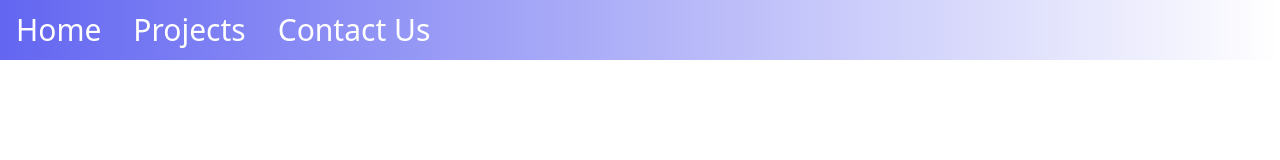
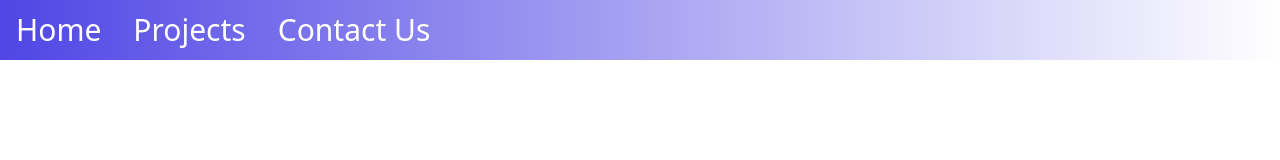
Before and after one commit to prabhat-mishra29/TAILWIND, a website built with Vite: page index.html in a window 1280 px wide. Built offline with nearby package versions, Linux system fonts and the light colour scheme.

Commit message:
04.11.2023

```diff
--- a/index.html
+++ b/index.html
@@ -7,7 +7,7 @@
     <link rel="stylesheet" href="main.css">
 </head>
 <body>
-    <ul class="flex bg-gradient-to-r from-indigo-500 py-3">
+    <ul class="flex bg-gradient-to-r from-indigo-600 py-3">
         <li class="text-white text-3xl mx-4">Home</li>
         <li class="text-white text-3xl mx-4">Projects</li>
         <li class="text-white text-3xl mx-4">Contact Us</li>
```
